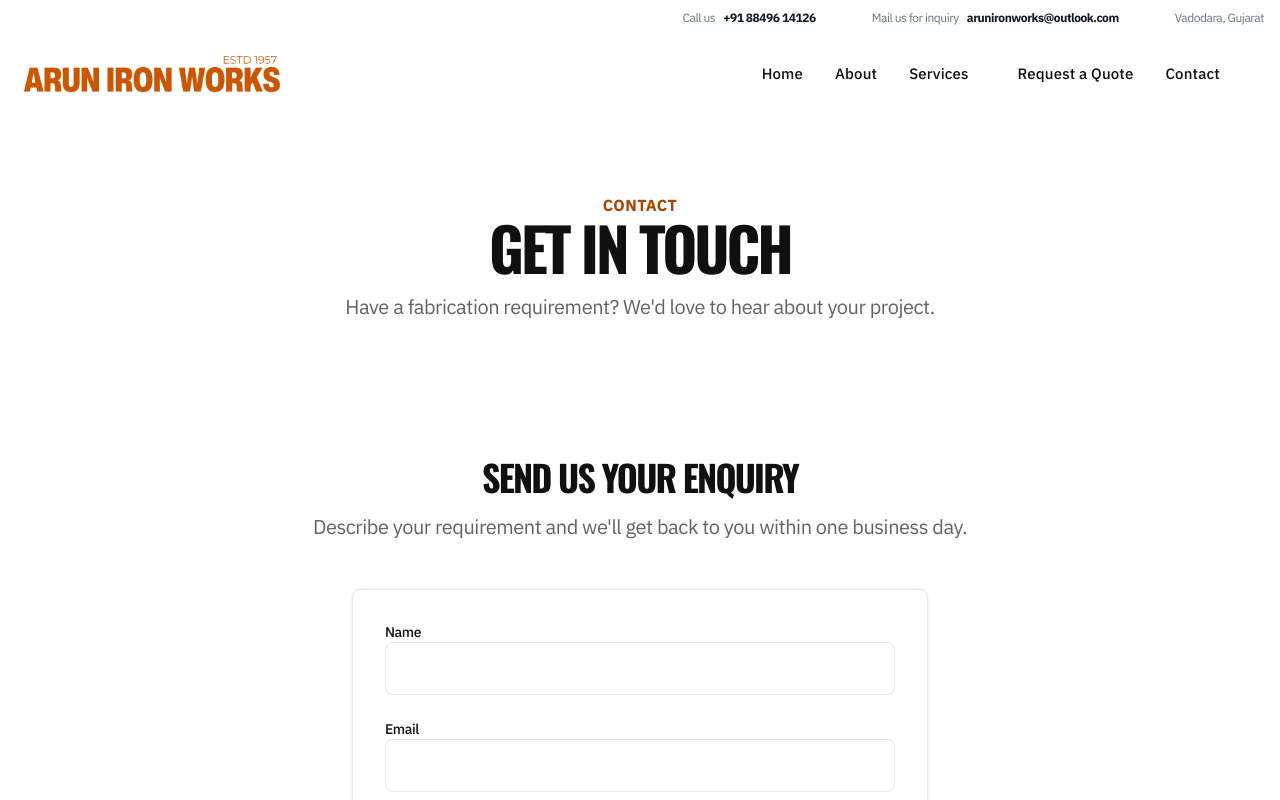
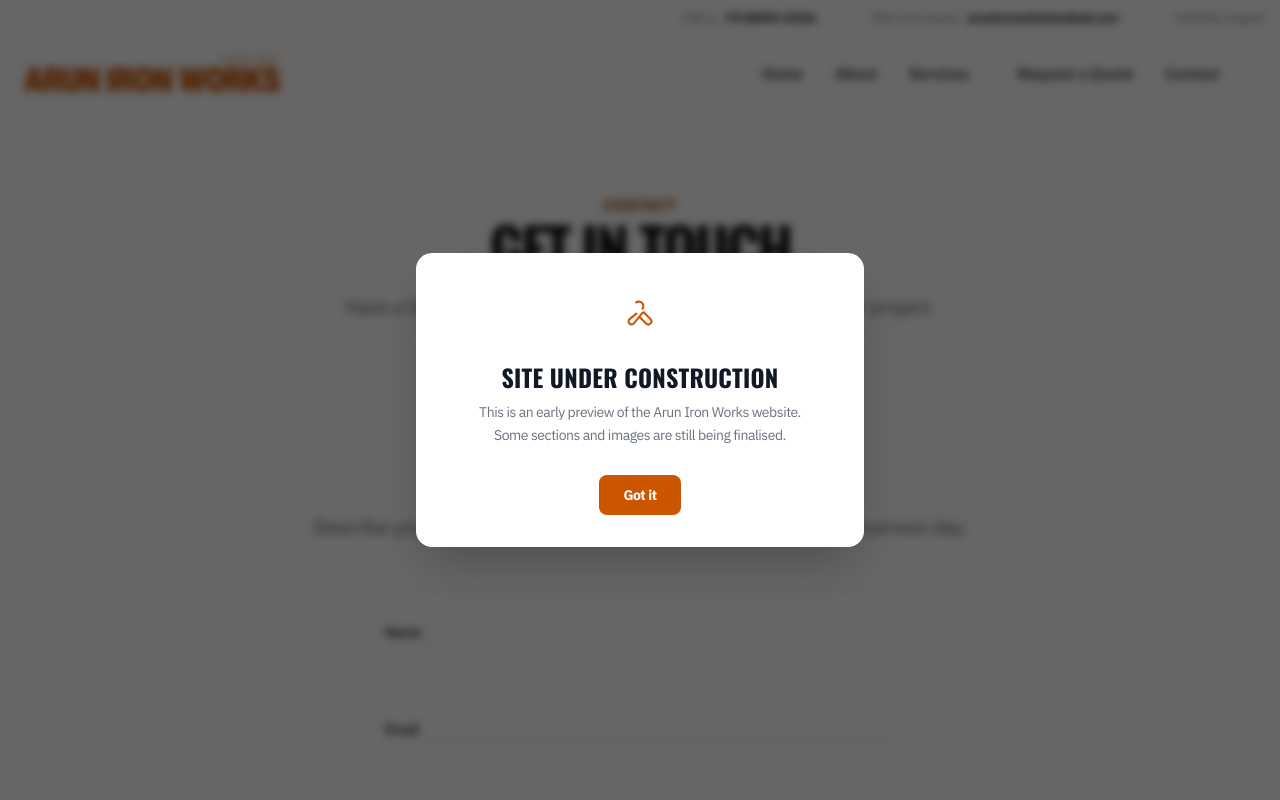
Before and after one commit to maahirpanchal/maahirpanchal.github.io, an Astro site: page /contact in a window 1280 px wide. Shown: the top 800 px of the page. Built offline with nearby package versions, Linux system fonts and the light colour scheme; Astro itself is replaced by a stand-in of ours; some packages are replaced by stand-ins of ours; some icons are missing; what limax would draw is missing.

Commit message:
Add under-construction notice popup

```diff
--- a/src/layouts/Layout.astro
+++ b/src/layouts/Layout.astro
@@ -44,5 +44,38 @@ const { language, textDirection } = I18N;
     <slot />
 
     <BasicScripts />
+
+    <!-- Under construction notice -->
+    <div id="construction-overlay" class="fixed inset-0 z-[9999] flex items-center justify-center bg-black/60 backdrop-blur-sm p-4">
+      <div class="bg-white rounded-2xl shadow-2xl max-w-md w-full p-8 text-center">
+        <div class="inline-flex items-center justify-center w-14 h-14 rounded-full bg-accent/10 mb-5">
+          <svg class="w-7 h-7 text-accent" fill="none" viewBox="0 0 24 24" stroke-width="1.8" stroke="currentColor">
+            <path stroke-linecap="round" stroke-linejoin="round" d="M11.42 15.17 17.25 21A2.652 2.652 0 0 0 21 17.25l-5.877-5.877M11.42 15.17l2.496-3.03c.317-.384.74-.626 1.208-.766M11.42 15.17l-4.655 5.653a2.548 2.548 0 1 1-3.586-3.586l5.653-4.655m5.33-4.219c.608-.924.85-2.006.62-3.056a3.748 3.748 0 0 0-2.96-2.96 3.75 3.75 0 0 0-3.057.62" />
+          </svg>
+        </div>
+        <h2 class="font-heading text-2xl font-bold text-gray-900 mb-2">Site under construction</h2>
+        <p class="text-gray-500 text-sm leading-relaxed mb-7">
+          This is an early preview of the Arun Iron Works website.<br />Some sections and images are still being finalised.
+        </p>
+        <button
+          id="construction-dismiss"
+          class="bg-accent hover:bg-accent/90 transition-colors text-white font-semibold text-sm px-6 py-2.5 rounded-lg"
+        >
+          Got it
+        </button>
+      </div>
+    </div>
+
+    <script>
+      const overlay = document.getElementById('construction-overlay');
+      const dismiss = document.getElementById('construction-dismiss');
+      if (sessionStorage.getItem('construction-dismissed')) {
+        overlay?.remove();
+      }
+      dismiss?.addEventListener('click', () => {
+        sessionStorage.setItem('construction-dismissed', '1');
+        overlay?.remove();
+      });
+    </script>
   </body>
 </html>
```
